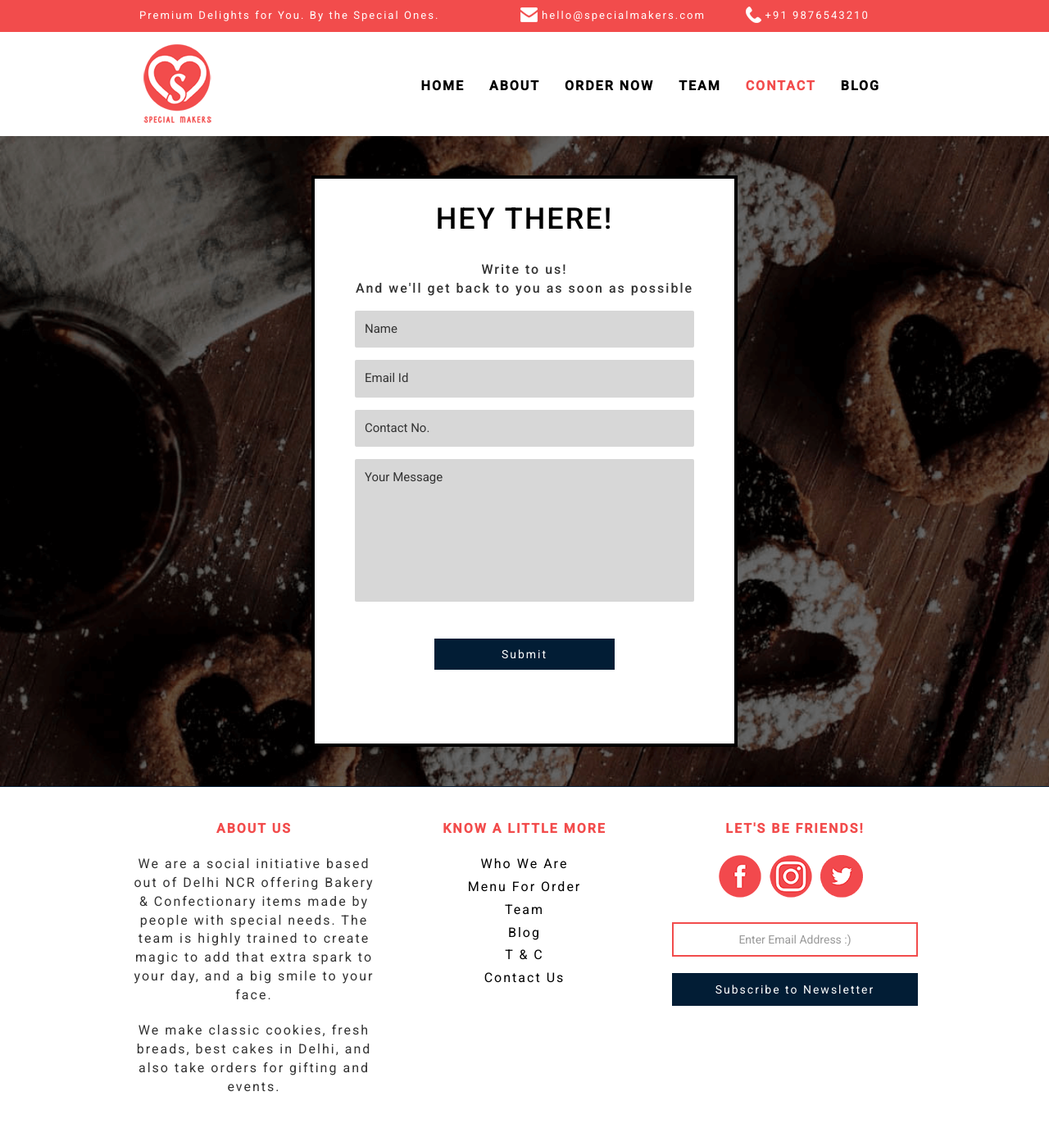
After one commit to vrmanikhil/projectMakers, a CodeIgniter app: page /database/contact in a window 1280 px wide. The commit adds this page. Shown: the whole page at 82% size. Run offline with CodeIgniter, Linux system fonts and the light colour scheme; some libraries are stand-ins or nearby versions.

Commit message:
contact us page template done

```diff
--- a/application/config/routes.php
+++ b/application/config/routes.php
@@ -60,4 +60,5 @@ $route['backoffice/aboutContent'] = 'backoffice/aboutContent';
 $route['backoffice/changePassword'] = 'backoffice/changePassword';
 $route['about'] = 'home/about';
 $route['team'] = 'home/team';
+$route['contact'] = 'home/contact';
 $route['translate_uri_dashes'] = FALSE;
--- a/application/controllers/Home.php
+++ b/application/controllers/Home.php
@@ -68,4 +68,23 @@ class Home extends CI_Controller {
 		$this->load->view('template', $vm);
 	}
 
+	public function contact()
+	{
+		$vm['assets'] = [
+			'css' => [
+				'/web-assets/css/bootstrap.min.css',
+				'/web-assets/css/base.css',
+				'/web-assets/css/contact.css'
+			],
+			'js' => [
+				'/web-assets/js/jquery.min.js',
+				'/web-assets/js/bootstrap.min.js'
+			]
+		];
+		$vm['title'] = 'Contact Us | Makers';
+		$vm['activePage'] = 'contact';
+		$vm['body'] = $this->load->view('pages/contact', '', TRUE);
+		$this->load->view('template', $vm);
+	}
+
 }
--- /dev/null
+++ b/application/views/pages/contact.php
@@ -0,0 +1,24 @@
+<div class="jumbotron jumbotron-main jumbotron-fluid flex" style="background-image: url('/web-assets/image/contact-banner.png')">
+	<div class="container-fluid fixed-width-container">
+		<section class="contact">
+			<h1 class="text-center">HEY THERE!</h1>
+			<p class="text-center">Write to us!</p>
+			<p class="text-center">And we'll get back to you as soon as possible</p>
+			<form class="contact-us" method="POST" action="">
+				<div class="form-group">
+					<input type="text" class="form-control" required name="name" placeholder="Name" autocomplete="name">
+				</div>
+				<div class="form-group">
+					<input type="email" class="form-control" required name="email" placeholder="Email Id" autocomplete="email">
+				</div>
+				<div class="form-group">
+					<input type="tel" name="phone" autocomplete="tel" pattern="[0-9]{10}" maxlength="10" class="form-control" placeholder="Contact No.">
+				</div>
+				<div class="form-group">
+					<textarea rows="7" required name="message" class="form-control" placeholder="Your Message"></textarea>
+				</div>
+				<input type="submit" name="Submit" class="btn btn-primary">
+			</form>
+		</section>
+	</div>
+</div>
--- a/application/views/template.php
+++ b/application/views/template.php
@@ -58,7 +58,7 @@
 								<li <?php echo ($activePage === 'about') ? 'class="active"' : '' ?>><a href="/about" class="header__nav-link"> About </a></li>
 								<li <?php echo ($activePage === 'orderNow') ? 'class="active"' : '' ?>><a href="javascript:" class="header__nav-link"> Order now </a></li>
 								<li <?php echo ($activePage === 'team') ? 'class="active"' : '' ?>><a href="/team" class="header__nav-link"> Team </a></li>
-								<li <?php echo ($activePage === 'contact') ? 'class="active"' : '' ?>><a href="javascript:" class="header__nav-link"> Contact </a></li>
+								<li <?php echo ($activePage === 'contact') ? 'class="active"' : '' ?>><a href="/contact" class="header__nav-link"> Contact </a></li>
 								<li><a href="javascript:" class="header__nav-link"> Blog </a></li>
 							</ul>
 						</div>
@@ -86,7 +86,7 @@
 						<a class="footer__quick-link" href="/team">Team</a>
 						<a class="footer__quick-link" href="javascript:">Blog</a>
 						<a class="footer__quick-link" href="javascript:">T &amp; C</a>
-						<a class="footer__quick-link" href="javascript:">Contact Us</a>
+						<a class="footer__quick-link" href="/contact">Contact Us</a>
 					</div>
 				</div>
 				<div class="text-center footer-section">
--- a/web-assets/css/base.css
+++ b/web-assets/css/base.css
@@ -123,12 +123,6 @@ footer {
 .navbar {
 	margin-bottom: 0;
 }
-
-/*.header__nav-link.active,
-.header__nav-link:hover,
-.header__nav-link:focus {
-	color: #f24c4c;
-}*/
 
 .header__nav-link:last-child {
 	margin-right: 0;
@@ -282,6 +276,10 @@ footer {
 	.jumbotron-main {
 		min-height: 60vw;
 	}
+
+	.header {
+		padding: 15px;
+	}
 }
 
 @media(max-width: 767px) {
--- /dev/null
+++ b/web-assets/css/contact.css
@@ -0,0 +1,90 @@
+.contact {
+	background: #fff;
+	border: 4px solid #000;
+	width: 100%;
+	max-width: 520px;
+	padding: 20px 49px;
+	margin: auto;
+}
+
+.contact > h1 {
+	color: #000;
+	margin-bottom: 30px;
+}
+
+.jumbotron-main {
+	padding-left: 10px;
+	padding-right: 10px;
+}
+
+.jumbotron-main p {
+	font-weight: 500;
+	font-size: 0.89em;
+	margin-bottom: 0;
+}
+
+.jumbotron-main > div {
+	flex-grow: 1;
+}
+
+.contact-us {
+	margin: 15px 0 70px;
+}
+
+.contact-us .form-control {
+	box-shadow: none;
+	height: auto;
+	padding: 12px;
+	font-size: 15px;
+	background-color: #d7d7d7;
+	border: none;
+	border-radius: 2px;
+	resize: none;
+	color: #000;
+}
+
+.contact-us input[type="submit"] {
+	background-color: #021d35;
+	border-color: #021d35;
+	color: #fff;
+	display: block;
+	width: 100%;
+	max-width: 220px;
+	margin: auto;
+	border-radius: 0;
+	outline: none;
+	padding-top: 8px;
+	padding-bottom: 8px;
+	letter-spacing: 2px;
+	margin-top: 45px;
+}
+
+.contact-us ::-webkit-input-placeholder {
+  color: #333;
+}
+
+.contact-us ::-moz-placeholder {
+  color: #333;
+}
+
+.contact-us :-ms-input-placeholder {
+  color: #333;
+}
+
+.contact-us :-moz-placeholder {
+  color: #333;
+}
+
+@media(max-width: 480px) {
+	.contact {
+		padding: 20px 30px;
+	}
+
+	.contact-us {
+		margin: 15px 0;
+	}
+
+	.contact-us input[type="submit"] {
+		margin-top: 15px;
+	}
+}
```
Also changed, not shown: web-assets/image/contact-banner.png (added).
